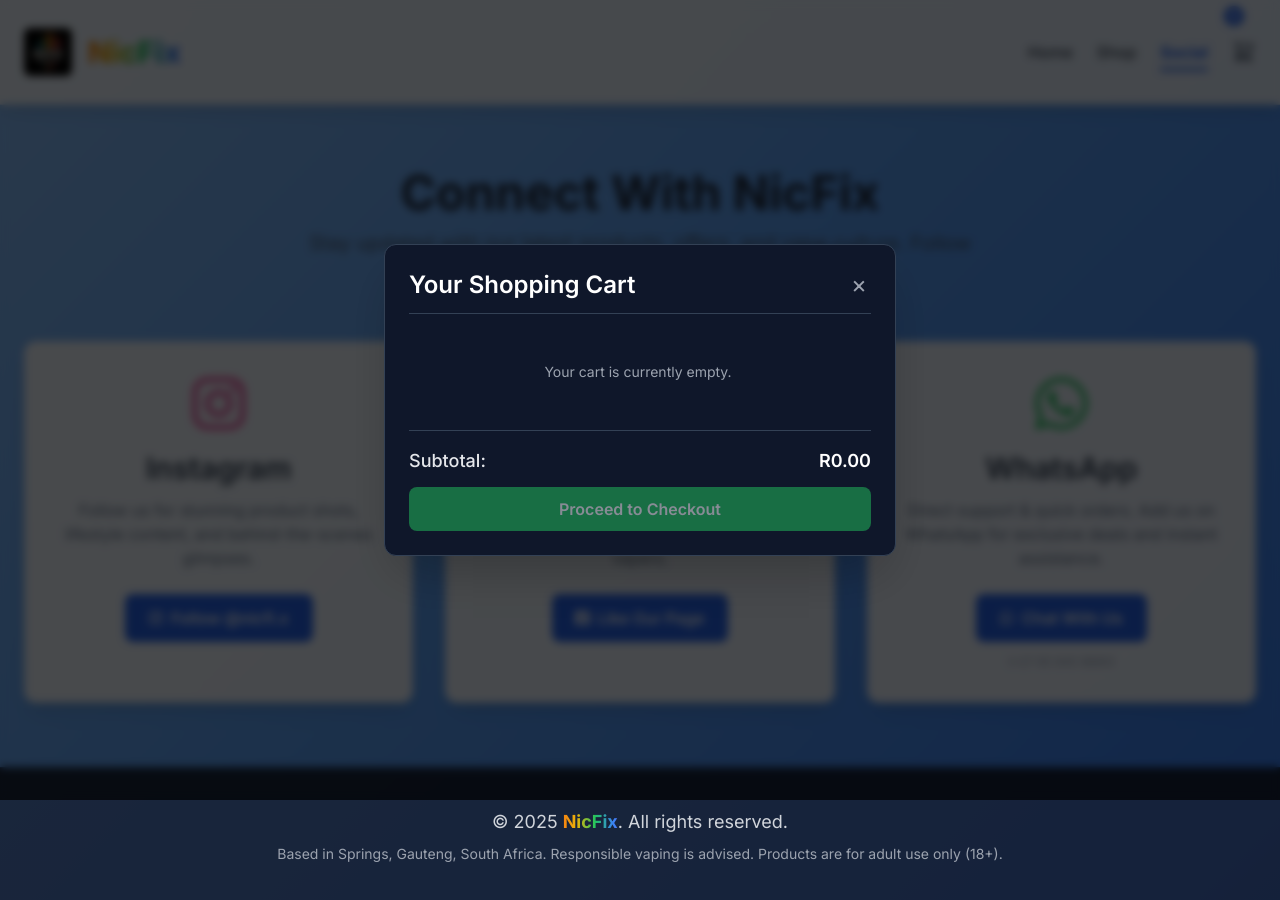
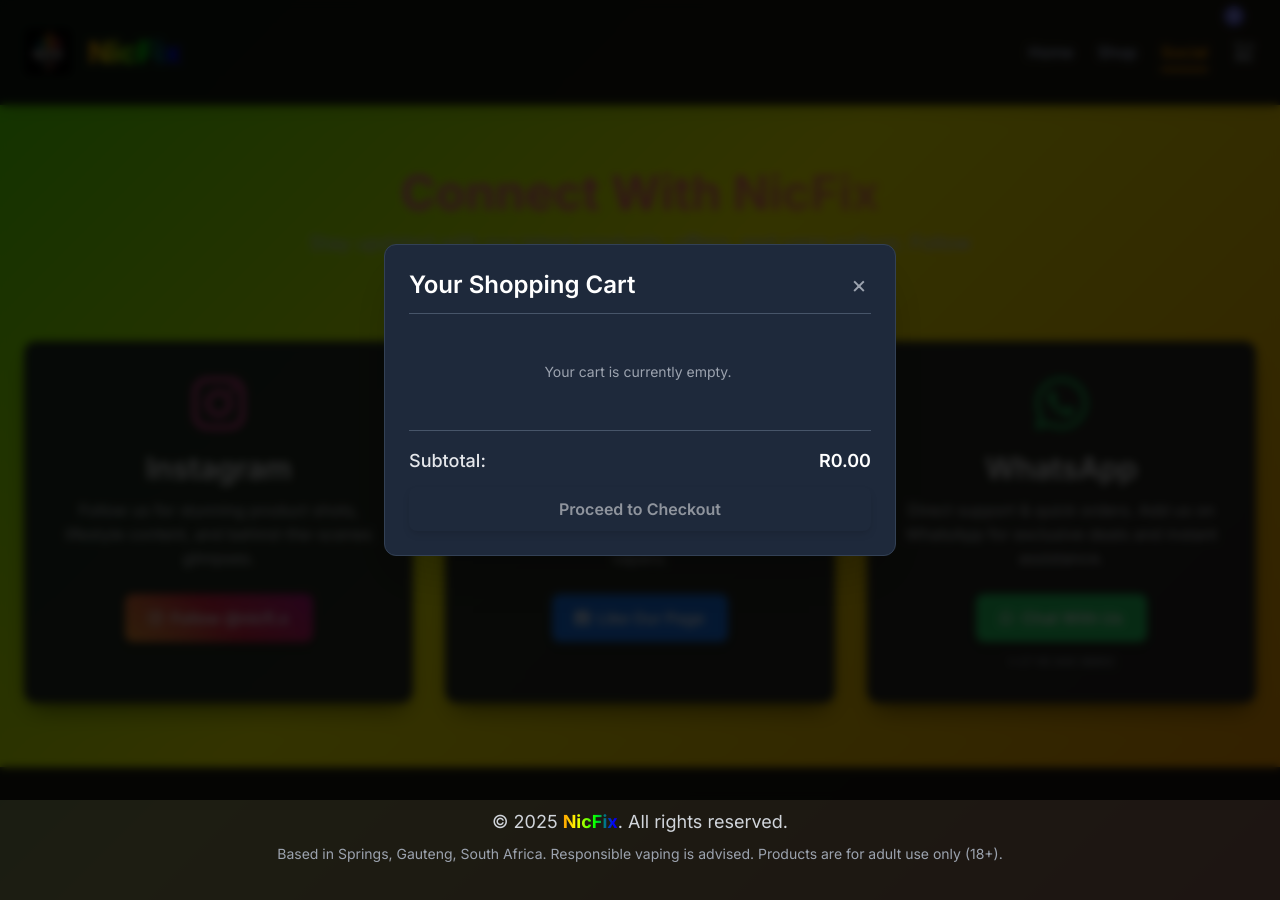
Before and after one commit to DylanKarsten/NicFixVapes, a plain HTML site: page Social.html in a window 1280 px wide. Both pictures are taken after a click on the link "Shopping Cart". Drawn offline with nearby package versions, Linux system fonts and the light colour scheme.

Commit message:
Update Social.html

```diff
--- a/Social.html
+++ b/Social.html
@@ -10,44 +10,43 @@
         @import url('https://fonts.googleapis.com/css2?family=Inter:wght@400;500;600;700;800;900&display=swap');
         body {
             font-family: 'Inter', sans-serif;
-            background: linear-gradient(-45deg, #1e3a8a, #3b82f6, #60a5fa, #93c5fd, #bfdbfe, #dbeafe, #eff6ff); /* Professional Blue Gradient */
-            background-size: 300% 300%;
-            animation: professionalGradientBG 20s ease infinite;
-            color: #1f2937; /* Darker text for better contrast on light blue */
+            background: linear-gradient(-45deg, #FF0000, #FF7F00, #FFFF00, #00FF00, #0000FF, #4B0082, #8B00FF); /* RGB Animated Background */
+            background-size: 400% 400%;
+            animation: gradientBG 25s ease infinite;
+            color: #e0e7ff; /* Default light text color for RGB background */
         }
 
-        @keyframes professionalGradientBG {
+        @keyframes gradientBG { /* Original RGB Animation */
             0% { background-position: 0% 50%; }
             50% { background-position: 100% 50%; }
             100% { background-position: 0% 50%; }
         }
 
         .header-card {
-             background-color: rgba(255, 255, 255, 0.85); /* Lighter header for blue bg */
-             backdrop-filter: blur(14px);
-             border-bottom: 1px solid rgba(59, 130, 246, 0.2); /* Blueish border */
-             box-shadow: 0 4px 12px -2px rgba(0, 0, 0, 0.08);
+             background-color: rgba(10, 10, 20, 0.92); /* Dark header from shop */
+             backdrop-filter: blur(12px);
+             border-bottom: 1px solid rgba(255,255,255,0.05);
         }
 
         .nav-link {
-            text-decoration: none; color: #374151; /* Darker nav links */
+            text-decoration: none; color: #c7d2fe;
             padding-bottom: 0.4rem;
             transition: color 0.25s ease-in-out, border-color 0.25s ease-in-out;
             border-bottom: 3px solid transparent;
             font-weight: 500;
         }
         .nav-link.active-main-nav {
-            color: #2563eb; /* Stronger blue for active link */
-            border-bottom-color: #2563eb;
-            font-weight: 700;
+            color: #FF9500;
+            border-bottom-color: #FF9500;
+            font-weight: 600;
         }
         .nav-link:not(.active-main-nav):hover {
-            color: #1d4ed8;
-            border-bottom-color: rgba(37, 99, 235, 0.4);
+            color: #ffffff;
+            border-bottom-color: rgba(255, 149, 0, 0.5);
         }
 
-        .rainbow-text { /* Adjusted for better visibility on blue, can be toned down or removed if preferred */
-            background: linear-gradient(to right, #ef4444, #f97316, #eab308, #22c55e, #3b82f6, #8b5cf6, #d946ef);
+        .rainbow-text {
+            background: linear-gradient(to right, #FF0000, #FF7F00, #FFFF00, #00FF00, #0000FF, #4B0082, #8B00FF);
             -webkit-background-clip: text; background-clip: text; color: transparent;
             animation: rainbowTextAnimation 10s linear infinite;
             background-size: 200% 200%;
@@ -58,15 +57,14 @@
             100% { background-position: 0% 50%; }
         }
 
-
-        .content-card {
-            background-color: rgba(255, 255, 255, 0.9); /* Lighter cards */
-            backdrop-filter: blur(10px);
+        .content-card { /* Style from shop page for consistency */
+            background-color: rgba(17, 24, 39, 0.9);
+            backdrop-filter: blur(12px);
             border-radius: 0.75rem;
             padding: 1.5rem;
-            box-shadow: 0 10px 25px -5px rgba(0, 0, 0, 0.1), 0 8px 10px -6px rgba(0, 0, 0, 0.1);
-            border: 1px solid rgba(59, 130, 246, 0.15);
-            color: #1f2937; /* Dark text on cards */
+            box-shadow: 0 12px 24px -8px rgba(0,0,0,0.6);
+            border: 1px solid rgba(255, 255, 255, 0.07);
+            color: #e0e7ff; /* Light text for dark cards */
         }
          @media (min-width: 640px) {
             .content-card {
@@ -78,40 +76,90 @@
         }
         .social-card:hover {
             transform: translateY(-6px) scale(1.02);
-            box-shadow: 0 15px 30px -10px rgba(0, 0, 0, 0.15);
+            box-shadow: 0 15px 30px -10px rgba(0,0,0,0.7); /* Enhanced shadow on hover */
         }
         .social-icon {
             transition: transform 0.3s ease;
         }
         .social-card:hover .social-icon {
-            transform: scale(1.1);
+            transform: scale(1.1) rotate(-5deg); /* Slight rotation for fun */
         }
 
-        .primary-button {
-            background-color: #2563eb; /* Primary blue */
-            color: white;
-            font-weight: 600;
+        /* Reusing rainbow-button style from shop for social links */
+        .rainbow-button {
+            color: white; font-weight: 600;
             padding: 0.75rem 1.5rem;
             border-radius: 0.5rem;
-            transition: background-color 0.2s ease, transform 0.2s ease;
-            display: inline-flex; /* For icon alignment */
+            transition: all 0.2s ease-in-out;
+            box-shadow: 0 4px 8px -1px rgba(0,0,0,0.2), 0 2px 6px -2px rgba(0,0,0,0.15);
+            border: none;
+            display: inline-flex;
             align-items: center;
             justify-content: center;
             text-decoration: none;
         }
-        .primary-button:hover {
-            background-color: #1d4ed8; /* Darker blue on hover */
-            transform: translateY(-1px);
+        .rainbow-button:hover {
+            transform: translateY(-2px) scale(1.02);
+            box-shadow: 0 10px 15px -3px rgba(0,0,0,0.25), 0 4px 8px -2px rgba(0,0,0,0.2);
         }
-        .primary-button i {
+        .rainbow-button:active {
+            transform: translateY(0px) scale(0.98);
+            box-shadow: inset 0 2px 4px rgba(0,0,0,0.3), 0 1px 2px 0 rgba(0,0,0,0.1);
+        }
+        .rainbow-button i {
             margin-right: 0.5rem;
         }
 
-        .footer-card {
-            background-color: rgba(17, 24, 39, 0.9); /* Dark footer for contrast */
+        /* Specific social button colors */
+        .btn-instagram { background: linear-gradient(45deg, #f09433 0%, #e6683c 25%, #dc2743 50%, #cc2366 75%, #bc1888 100%);}
+        .btn-instagram:hover { background: linear-gradient(45deg, #d9832b 0%, #cf5f35 25%, #c5223b 50%, #b81e5d 75%, #a9157c 100%);}
+        .btn-facebook { background-color: #1877F2; } .btn-facebook:hover { background-color: #166FE5; }
+        .btn-whatsapp { background-color: #25D366; } .btn-whatsapp:hover { background-color: #1DA851; }
+
+
+        .footer-card { /* Reusing dark footer style from shop */
+            background-color: rgba(10, 10, 20, 0.92);
             color: #e0e7ff;
-            border-top: 1px solid rgba(59, 130, 246, 0.2);
+            border-top: 1px solid rgba(255,255,255,0.05);
         }
+        /* Cart Icon Animations (from shop page) */
+        @keyframes spinCartIcon {
+            0% { transform: rotate(0deg) scale(1); }
+            50% { transform: rotate(180deg) scale(1.1); }
+            100% { transform: rotate(360deg) scale(1); }
+        }
+        .cart-icon-spin svg {
+            animation: spinCartIcon 0.6s ease-in-out;
+        }
+        @keyframes pulseCartCount {
+            0% { transform: scale(1); box-shadow: 0 0 0 0 rgba(99, 102, 241, 0.7); }
+            50% { transform: scale(1.4); box-shadow: 0 0 0 8px rgba(99, 102, 241, 0); }
+            100% { transform: scale(1); box-shadow: 0 0 0 0 rgba(99, 102, 241, 0); }
+        }
+        .cart-count-pulse {
+            animation: pulseCartCount 0.6s ease-in-out;
+        }
+        /* Modal Input Styling (from shop page for cart modal) */
+        .modal-input {
+            background-color: #374151;
+            color: #e0e7ff;
+            border: 1px solid #4b5563;
+            border-radius: 0.375rem;
+            padding: 0.5rem 0.75rem;
+            width: 100%;
+            transition: border-color 0.2s ease, box-shadow 0.2s ease;
+        }
+        .modal-input:focus {
+            outline: none;
+            border-color: #5856D6;
+            box-shadow: 0 0 0 2px rgba(88, 86, 214, 0.3);
+        }
+        .checkout-details-error { /* For potential future use if forms are added here */
+            color: #f87171;
+            font-size: 0.875rem;
+            margin-top: 0.25rem;
+        }
+
 
     </style>
 </head>
@@ -121,7 +169,7 @@
         <div class="container mx-auto px-4 sm:px-6 py-3 sm:py-4 flex justify-between items-center">
             <div class="flex items-center space-x-3 sm:space-x-4">
                 <a href="index.html">
-                    <img src="NixFix.jpg" alt="NicFix Logo" class="h-10 sm:h-12 w-auto rounded-md" onerror="this.outerHTML = `<div class='h-10 sm:h-12 w-24 flex-shrink-0 items-center justify-center border-2 border-dashed border-gray-400 rounded-md bg-gray-100 text-gray-500 text-xs p-2 text-center leading-tight shadow-inner'>Logo Not Found:<br>NicFix.jpg</div>`; console.error('Logo not found: NicFix.jpg. Please ensure the image file is in the correct path.');">
+                    <img src="NixFix.jpg" alt="NicFix Logo" class="h-10 sm:h-12 w-auto rounded-md" onerror="this.outerHTML = `<div class='h-10 sm:h-12 w-24 flex-shrink-0 items-center justify-center border-2 border-dashed border-gray-600 rounded-md bg-gray-700/50 text-gray-400 text-xs p-2 text-center leading-tight shadow-inner'>Logo Not Found:<br>NicFix.jpg</div>`; console.error('Logo not found: NicFix.jpg. Please ensure the image file is in the correct path.');">
                 </a>
                 <a href="index.html" class="text-2xl sm:text-3xl font-extrabold rainbow-text">NicFix</a>
             </div>
@@ -131,11 +179,11 @@
                     <li><a href="Shop.html" class="nav-link text-sm sm:text-base">Shop</a></li>
                     <li><a href="Social.html" class="nav-link text-sm sm:text-base active-main-nav">Social</a></li>
                     <li>
-                        <a href="#" id="cartLink" class="relative text-slate-600 hover:text-blue-600 transition-colors p-2 rounded-full hover:bg-blue-100/50" title="Shopping Cart">
+                        <a href="#" id="cartLink" class="relative text-gray-400 hover:text-white transition-colors p-2 rounded-full hover:bg-gray-700/50" title="Shopping Cart">
                             <svg xmlns="http://www.w3.org/2000/svg" class="h-5 w-5 sm:h-6 sm:w-6" fill="none" viewBox="0 0 24 24" stroke="currentColor">
                                 <path stroke-linecap="round" stroke-linejoin="round" stroke-width="2" d="M3 3h2l.4 2M7 13h10l4-8H5.4M7 13L5.4 5M7 13l-2.293 2.293c-.63.63-.184 1.707.707 1.707H17m0 0a2 2 0 100 4 2 2 0 000-4zm-8 2a2 2 0 11-4 0 2 2 0 014 0z" />
                             </svg>
-                            <span id="cartItemCount" class="absolute -top-1 -right-1 text-xs bg-blue-600 text-white rounded-full px-1.5 py-0.5 min-w-[18px] text-center font-semibold">0</span>
+                            <span id="cartItemCount" class="absolute -top-1 -right-1 text-xs bg-indigo-500 text-white rounded-full px-1.5 py-0.5 min-w-[18px] text-center font-semibold">0</span>
                         </a>
                     </li>
                 </ul>
@@ -145,36 +193,36 @@
 
     <main class="container mx-auto px-4 sm:px-6 py-10 md:py-12 lg:py-16 flex-grow">
         <div class="text-center mb-10 md:mb-14">
-            <h1 class="text-4xl sm:text-5xl font-bold text-slate-800">Connect With NicFix</h1>
-            <p class="text-lg sm:text-xl text-slate-600 mt-3 max-w-2xl mx-auto">Stay updated with our latest products, offers, and vape culture. Follow us!</p>
+            <h1 class="text-4xl sm:text-5xl font-bold text-transparent bg-clip-text bg-gradient-to-r from-pink-400 via-red-400 to-yellow-400">Connect With NicFix</h1>
+            <p class="text-lg sm:text-xl text-indigo-200 mt-3 max-w-2xl mx-auto">Stay updated with our latest products, offers, and vape culture. Follow us!</p>
         </div>
 
         <div class="grid grid-cols-1 md:grid-cols-2 lg:grid-cols-3 gap-6 md:gap-8">
             <div class="content-card social-card text-center">
                 <i class="fab fa-instagram text-5xl sm:text-6xl mb-4 text-pink-500 social-icon"></i>
-                <h2 class="text-2xl sm:text-3xl font-semibold mb-3 text-slate-700">Instagram</h2>
-                <p class="text-slate-500 mb-6 text-sm sm:text-base">Follow us for stunning product shots, lifestyle content, and behind-the-scenes glimpses.</p>
-                <a href="https://www.instagram.com/nicfi.x?utm_source=ig_web_button_share_sheet&igsh=ZDNlZDc0MzIxNw==" target="_blank" class="primary-button">
+                <h2 class="text-2xl sm:text-3xl font-semibold mb-3 text-gray-100">Instagram</h2>
+                <p class="text-gray-300 mb-6 text-sm sm:text-base">Follow us for stunning product shots, lifestyle content, and behind-the-scenes glimpses.</p>
+                <a href="https://www.instagram.com/nicfi.x?utm_source=ig_web_button_share_sheet&igsh=ZDNlZDc0MzIxNw==" target="_blank" class="rainbow-button btn-instagram">
                     <i class="fab fa-instagram"></i> Follow @nicfi.x
                 </a>
             </div>
 
             <div class="content-card social-card text-center">
-                <i class="fab fa-facebook-square text-5xl sm:text-6xl mb-4 text-blue-600 social-icon"></i>
-                <h2 class="text-2xl sm:text-3xl font-semibold mb-3 text-slate-700">Facebook</h2>
-                <p class="text-slate-500 mb-6 text-sm sm:text-base">Join our community! Get updates, share your experiences, and connect with fellow vapers.</p>
-                <a href="https://www.facebook.com/profile.php?id=61575841928133" target="_blank" class="primary-button">
+                <i class="fab fa-facebook-square text-5xl sm:text-6xl mb-4 text-blue-500 social-icon"></i>
+                <h2 class="text-2xl sm:text-3xl font-semibold mb-3 text-gray-100">Facebook</h2>
+                <p class="text-gray-300 mb-6 text-sm sm:text-base">Join our community! Get updates, share your experiences, and connect with fellow vapers.</p>
+                <a href="https://www.facebook.com/profile.php?id=61575841928133" target="_blank" class="rainbow-button btn-facebook">
                      <i class="fab fa-facebook-square"></i> Like Our Page
                 </a>
             </div>
 
             <div class="content-card social-card text-center">
                 <i class="fab fa-whatsapp text-5xl sm:text-6xl mb-4 text-green-500 social-icon"></i>
-                <h2 class="text-2xl sm:text-3xl font-semibold mb-3 text-slate-700">WhatsApp</h2>
-                <p class="text-slate-500 mb-6 text-sm sm:text-base">Direct support & quick orders. Add us on WhatsApp for exclusive deals and instant assistance.</p>
-                <a href="https://wa.me/27658408880" target="_blank" class="primary-button"> <i class="fab fa-whatsapp"></i> Chat With Us
+                <h2 class="text-2xl sm:text-3xl font-semibold mb-3 text-gray-100">WhatsApp</h2>
+                <p class="text-gray-300 mb-6 text-sm sm:text-base">Direct support & quick orders. Add us on WhatsApp for exclusive deals and instant assistance.</p>
+                <a href="https://wa.me/27658408880" target="_blank" class="rainbow-button btn-whatsapp"> <i class="fab fa-whatsapp"></i> Chat With Us
                 </a>
-                 <p class="text-xs text-slate-400 mt-3">(+27 65 840 8880)</p>
+                 <p class="text-xs text-gray-400 mt-3">(+27 65 840 8880)</p>
             </div>
         </div>
     </main>
@@ -184,21 +232,21 @@
         <p class="text-xs sm:text-sm text-gray-400 mt-2 px-4">Based in Springs, Gauteng, South Africa. Responsible vaping is advised. Products are for adult use only (18+).</p>
     </footer>
 
-    <div id="cartModal" class="fixed inset-0 bg-black bg-opacity-70 backdrop-blur-sm flex items-center justify-center z-[1000] hidden p-4 transition-opacity duration-300 ease-in-out opacity-0">
-        <div class="bg-slate-900 p-5 sm:p-6 rounded-xl shadow-2xl w-full max-w-md md:max-w-lg max-h-[90vh] flex flex-col border border-slate-700 transform transition-all duration-300 ease-in-out scale-95 opacity-0" id="cartModalContent">
-            <div class="flex justify-between items-center mb-4 pb-3 border-b border-slate-700">
+    <div id="cartModal" class="fixed inset-0 bg-black bg-opacity-80 backdrop-blur-sm flex items-center justify-center z-[1000] hidden p-4 transition-opacity duration-300 ease-in-out opacity-0">
+        <div class="bg-slate-800 p-5 sm:p-6 rounded-xl shadow-2xl w-full max-w-md md:max-w-lg max-h-[90vh] flex flex-col border border-slate-700 transform transition-all duration-300 ease-in-out scale-95 opacity-0" id="cartModalContent">
+            <div class="flex justify-between items-center mb-4 pb-3 border-b border-slate-600">
                 <h2 class="text-xl sm:text-2xl font-semibold text-white">Your Shopping Cart</h2>
                 <button id="closeCartModalBtn" class="text-gray-400 hover:text-red-400 transition-colors p-1 rounded-md text-2xl leading-none">&times;</button>
             </div>
             <div id="cartModalBody" class="flex-grow overflow-y-auto mb-4 pr-1 space-y-3">
                 <p id="emptyCartMessage" class="text-gray-400 text-center py-8 text-sm">Your cart is currently empty.</p>
             </div>
-            <div class="border-t border-slate-700 pt-4 space-y-3">
+            <div class="border-t border-slate-600 pt-4 space-y-3">
                 <div class="flex justify-between items-center">
                     <p class="text-md sm:text-lg text-gray-200 font-medium">Subtotal:</p>
                     <p id="cartTotal" class="text-md sm:text-lg text-white font-semibold">R0.00</p>
                 </div>
-                <button id="checkoutBtn" class="w-full primary-button bg-green-500 hover:bg-green-600 text-sm sm:text-base py-2.5">Proceed to Checkout</button>
+                <button id="checkoutBtn" class="w-full rainbow-button btn-green text-sm sm:text-base py-2.5">Proceed to Checkout</button>
             </div>
         </div>
     </div>
@@ -207,7 +255,6 @@
         document.addEventListener('DOMContentLoaded', () => {
             document.getElementById('currentYear').textContent = new Date().getFullYear();
 
-            // Cart functionality (minimal version for social page, assuming cart is managed globally or primarily on shop page)
             let cart = JSON.parse(sessionStorage.getItem('nicfixCart')) || [];
             const cartLink = document.getElementById('cartLink');
             const cartModal = document.getElementById('cartModal');
@@ -216,13 +263,13 @@
             const cartModalBody = document.getElementById('cartModalBody');
             const cartTotalElement = document.getElementById('cartTotal');
             const cartItemCountElement = document.getElementById('cartItemCount');
-            const checkoutBtn = document.getElementById('checkoutBtn');
+            const checkoutBtn = document.getElementById('checkoutBtn'); // This is the button in the cart modal
             const emptyCartMessage = document.getElementById('emptyCartMessage');
 
             function updateCartIconCount() {
                 cartItemCountElement.textContent = cart.reduce((sum, item) => sum + item.quantity, 0);
             }
-             updateCartIconCount(); // Initial update
+             updateCartIconCount();
 
             function updateCartModalDisplay() {
                 updateCartIconCount();
@@ -230,9 +277,8 @@
                 let total = 0;
 
                 if (cart.length === 0) {
-                    // Ensure emptyCartMessage is cloned and appended if it's not already in cartModalBody
-                    if (!cartModalBody.contains(emptyCartMessage)) {
-                         cartModalBody.appendChild(emptyCartMessage.cloneNode(true));
+                    if (!cartModalBody.contains(emptyCartMessage)) { // Check if message is already there
+                         cartModalBody.appendChild(emptyCartMessage.cloneNode(true)); // Clone if not
                     }
                     const currentEmptyMsg = cartModalBody.querySelector('#emptyCartMessage');
                     if(currentEmptyMsg) currentEmptyMsg.style.display = 'block';
@@ -301,48 +347,28 @@
                 }
             });
 
+            // On the Social page, the "Proceed to Checkout" button in the cart modal
+            // should ideally redirect to the shop page's checkout process or just indicate an action.
+            // For now, it will just log a message and close the modal, as the detailed checkout form is on Shop.html.
             if (checkoutBtn) {
                 checkoutBtn.addEventListener('click', () => {
                     if (cart.length === 0) {
                         const tempMsg = document.createElement('p');
-                        tempMsg.textContent = 'Your cart is empty. Add some items first!';
+                        tempMsg.textContent = 'Your cart is empty. Please add items from the Shop page.';
                         tempMsg.className = 'text-yellow-400 text-center text-xs my-1';
                         const cartFooter = checkoutBtn.parentElement;
-                        if (cartFooter) { // Ensure cartFooter exists
+                        if (cartFooter) {
                            cartFooter.insertBefore(tempMsg, cartFooter.firstChild);
                            setTimeout(() => tempMsg.remove(), 3000);
                         }
                         return;
                     }
-
-                    let emailBody = "Hello NicFix Team,\n\nI would like to place an order for the following items:\n\n";
-                    let totalAmount = 0;
-                    cart.forEach(item => {
-                        emailBody += `- ${item.name} (Quantity: ${item.quantity}) - Price: R${parseFloat(item.price).toFixed(2)} each - Subtotal: R${(parseFloat(item.price) * item.quantity).toFixed(2)}\n`;
-                        totalAmount += parseFloat(item.price) * item.quantity;
-                    });
-                    emailBody += `\n----------------------------------`;
-                    emailBody += `\nGRAND TOTAL: R${totalAmount.toFixed(2)}`;
-                    emailBody += "\n----------------------------------";
-                    emailBody += "\n\nPlease advise on payment methods and delivery options to Springs, Gauteng.";
-                    emailBody += "\n\nLooking forward to my NicFix!";
-                    emailBody += "\n\nKind regards,";
-                    emailBody += "\n[Your Name Here - Please Fill In]";
-
-                    const mailtoLink = `mailto:nalydnetsrak@gmail.com?subject=${encodeURIComponent('New Vape Order from NicFix Website')}&body=${encodeURIComponent(emailBody)}`;
-                    window.location.href = mailtoLink;
-
-                    cart = [];
-                    sessionStorage.removeItem('nicfixCart');
-                    updateCartModalDisplay();
-
-                    setTimeout(() => {
-                        closeCartModal();
-                    }, 500);
+                    // Instead of direct email, guide user to shop page for full checkout.
+                    alert("Please proceed to the Shop page to complete your checkout with delivery details.");
+                    closeCartModal();
+                    // Optionally, redirect to shop page: window.location.href = 'Shop.html';
                 });
             }
-
-
         });
     </script>
 
```
